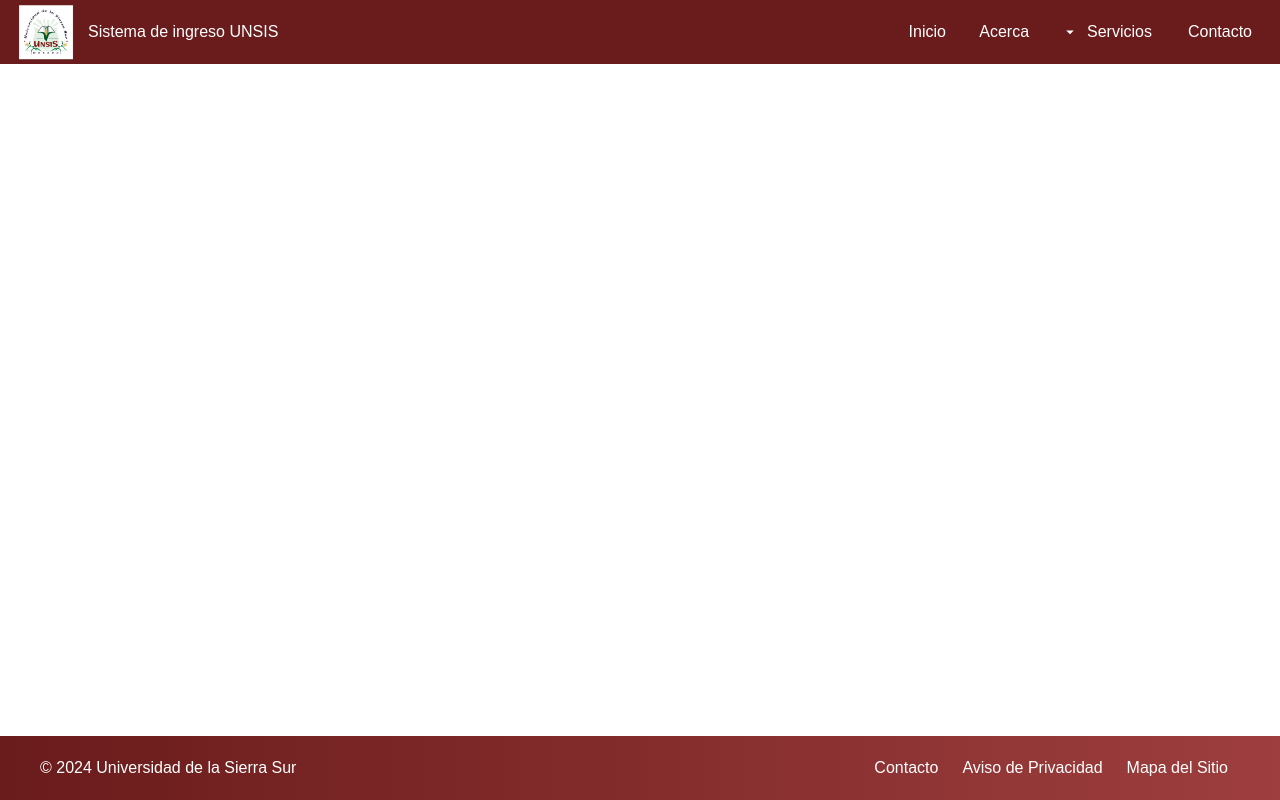
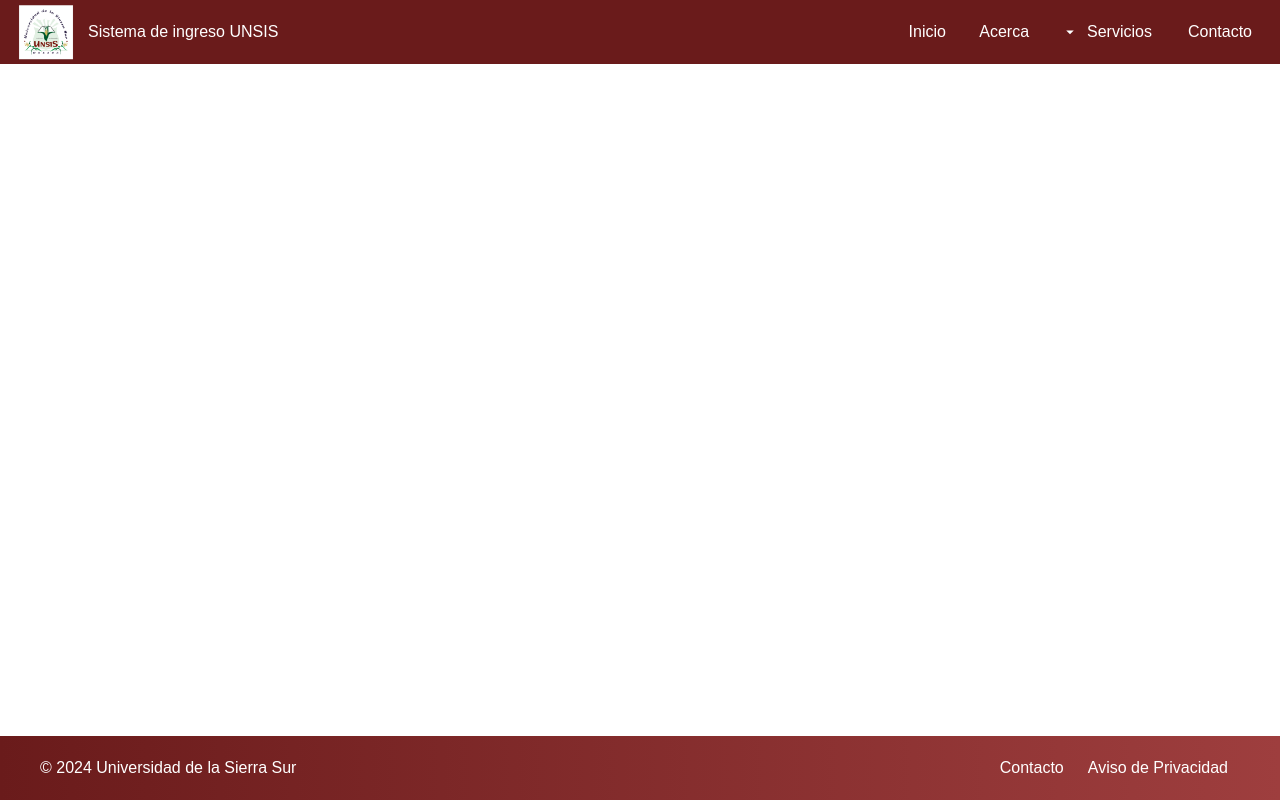
Before and after one commit to UNSIS-ADM/ADM-UNSIS-frontend, an Angular app: page /home in a window 1280 px wide. Built offline with nearby package versions, Linux system fonts and the light colour scheme.

Commit message:
footer editado

```diff
--- a/src/app/app.component.html
+++ b/src/app/app.component.html
@@ -22,7 +22,6 @@
       <div class="footer-links">
         <a mat-button>Contacto</a>
         <a mat-button>Aviso de Privacidad</a>
-        <a mat-button>Mapa del Sitio</a>
       </div>
     </div>
   </mat-toolbar>
```
